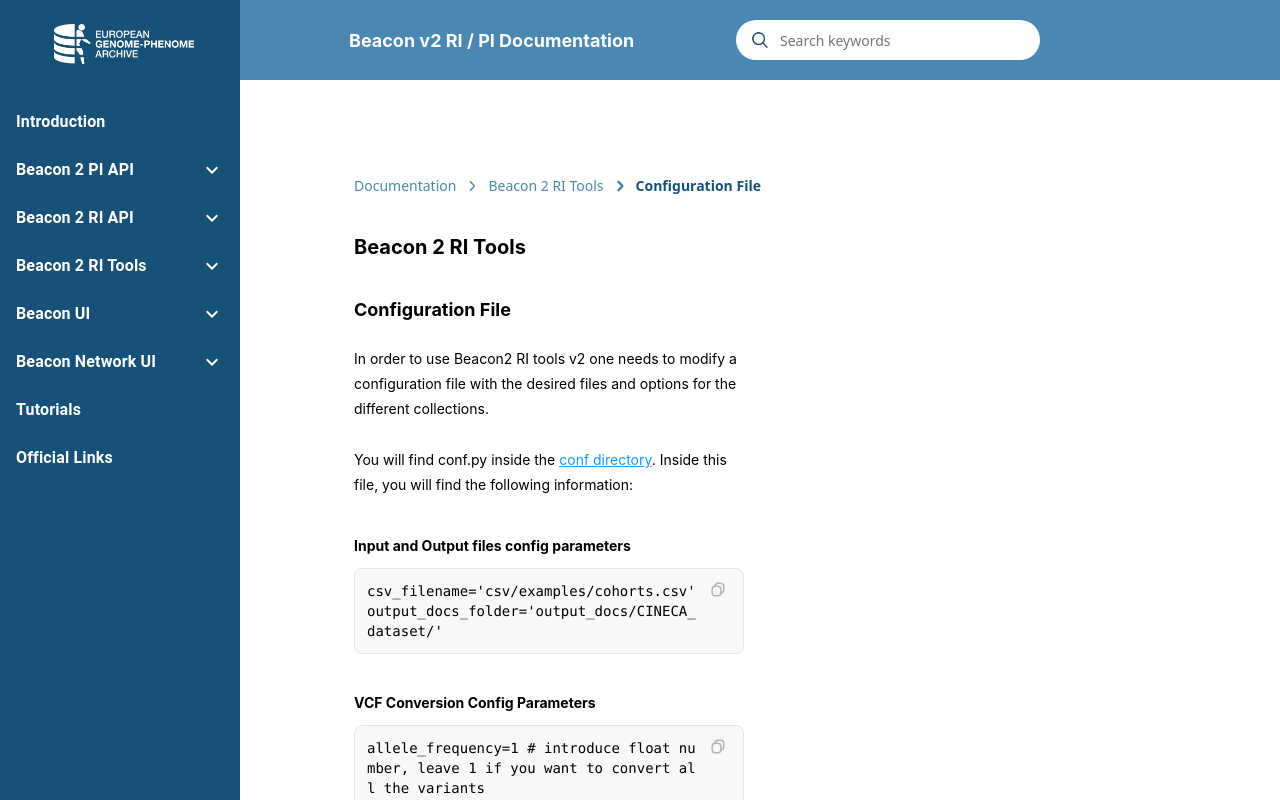
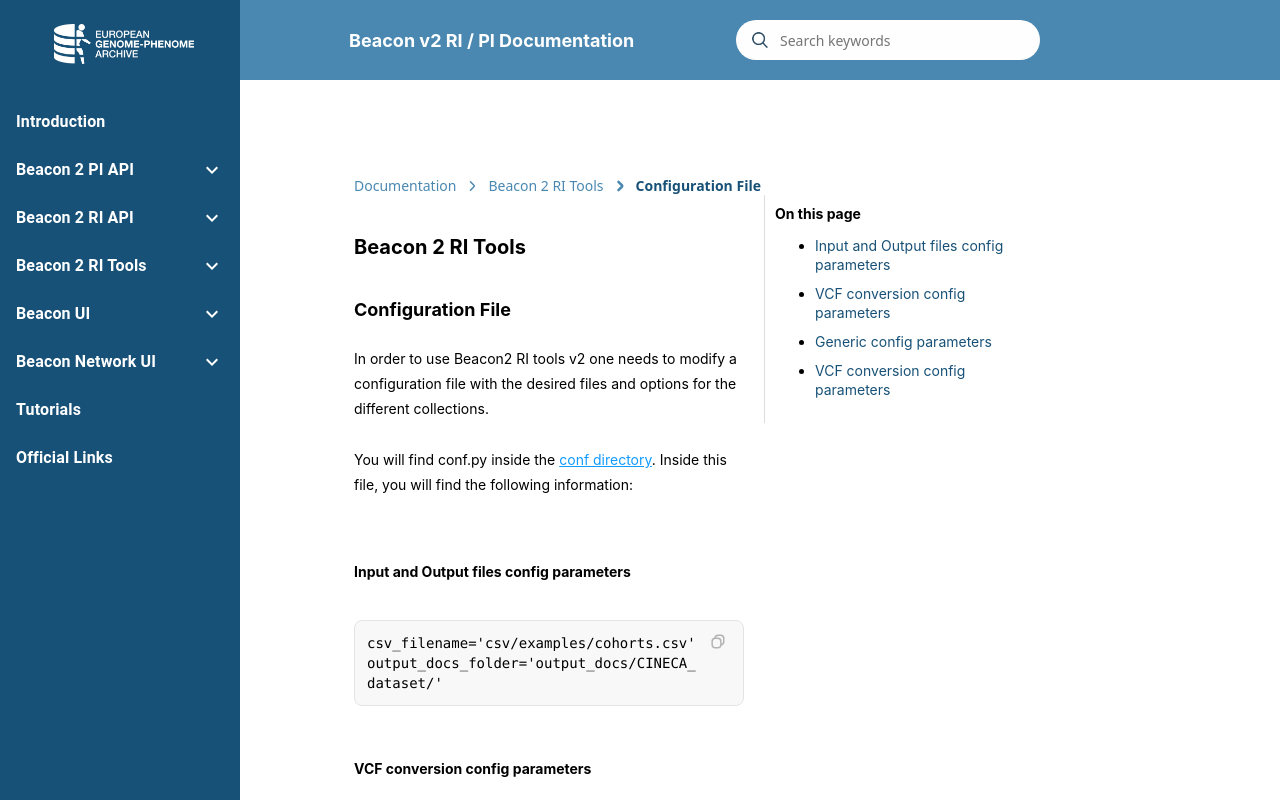
Before and after one commit to costero-e/beacon-ri-documentation, a React (Create React App) app in the folder docu-app/: page /configuration-file in a window 1280 px wide. Built offline with nearby package versions, Linux system fonts and the light colour scheme.

Commit message:
Added paragraphs connected to ids

```diff
--- a/docu-app/src/App.tsx
+++ b/docu-app/src/App.tsx
@@ -202,7 +202,6 @@ function App() {
                 <Route path="/official-links" element={<OfficialLinks />} />
               </Routes>
             </div>
-            <OnThisPage />
           </div>
         </div>
       </Router>
--- a/docu-app/src/components/Navbar.css
+++ b/docu-app/src/components/Navbar.css
@@ -47,7 +47,6 @@
   color: #274a62;
   background-color: rgb(255 254 254);
   font-size: 14px;
-
   font-family: system-ui, -apple-system, BlinkMacSystemFont, "Segoe UI", Roboto,
     Oxygen, Ubuntu, Cantarell, "Open Sans", "Helvetica Neue", sans-serif;
 }
--- a/docu-app/src/index.css
+++ b/docu-app/src/index.css
@@ -207,6 +207,7 @@ li code {
   flex: 1;
   max-width: 250px;
   flex-shrink: 0;
+  height: auto;
 }
 
 .onThisPageContainer {
@@ -217,8 +218,6 @@ li code {
   border-right: none;
   border-bottom: none;
   font-size: 14px;
-  margin-top: 30px;
-  margin-left: -70px;
 }
 
 .onThisPageContainer.hidden {
@@ -235,10 +234,11 @@ li code {
 
 .onThisPageLink {
   text-decoration: none;
-  color: #0056b3;
+  color: #185177 !important;
 }
 .onThisPageLink.active {
   font-weight: bold;
+  color: #185177 !important;
 }
 
 .onThisPageLink:hover {
--- a/docu-app/src/pages/Beacon2PIAPI/PiApiConfiguration.tsx
+++ b/docu-app/src/pages/Beacon2PIAPI/PiApiConfiguration.tsx
@@ -209,7 +209,10 @@ const PiApiConfiguration = () => {
               query that dataset.
             </li>
           </ul>
-          <h4>Edit the .yml files inside permissions/datasets</h4>
+          <br></br>
+          <h4 id="edit-yml-files">
+            Edit the .yml files inside permissions/datasets
+          </h4>
           <p>
             For a <b>public dataset</b>, edit the public_datasets.yml file
             inside permissions folder and add the dataset with the exact name it
--- a/docu-app/src/pages/Beacon2PIAPI/PiAutomatedDeployment.tsx
+++ b/docu-app/src/pages/Beacon2PIAPI/PiAutomatedDeployment.tsx
@@ -77,7 +77,7 @@ const PiAutomatedDeployment = () => {
         <div className="contentColumn">
           <h3>Beacon 2 Production Implementation API</h3>
 
-          <h2>Prerequisites</h2>
+          <h2 id="prerequisites">Prerequisites</h2>
           <p>
             You should have installed:
             <ul>
@@ -112,7 +112,7 @@ const PiAutomatedDeployment = () => {
               </li>
             </ul>
           </p>
-          <h2 className="automated-deployment">Automated Deployment</h2>
+          <h2 id="automated-deployment">Automated Deployment</h2>
           <p>
             This deployment just uses a bash script and a Makefile and only
             ready for the mongo database case production.
--- a/docu-app/src/pages/Beacon2PIAPI/PiQueryingApi.tsx
+++ b/docu-app/src/pages/Beacon2PIAPI/PiQueryingApi.tsx
@@ -3,6 +3,7 @@ import { useEffect, useState } from "react";
 import { useLocation } from "react-router-dom";
 import copyIcon from "../../assets/copy-symbol.svg";
 import OnThisPage from "../../components/OnThisPage";
+import noteSymbol from "../../assets/note-symbol.png";
 
 const PiQueryingAPI = () => {
   const location = useLocation();
@@ -526,7 +527,7 @@ const PiQueryingAPI = () => {
             </tbody>
           </table>
 
-          <h2>GET query examples</h2>
+          <h2 id="pi-get-examples">GET query examples</h2>
 
           <h5 className="cursive">Beacon Sequence Query</h5>
           <div className="codeSnippet">
@@ -1168,7 +1169,8 @@ const PiQueryingAPI = () => {
               </tr>
             </tbody>
           </table>
-          <h6 className="underline">POST query examples</h6>
+
+          <h2 id="pi-post-examples">POST query examples</h2>
 
           <div className="note">
             <img
--- a/docu-app/src/pages/Beacon2RIAPI/ApiConfiguration.tsx
+++ b/docu-app/src/pages/Beacon2RIAPI/ApiConfiguration.tsx
@@ -123,6 +123,7 @@ const ApiConfiguration = () => {
               query that dataset.
             </li>
           </ul>
+          <br></br>
           <p>
             There are two possible methods to administer these permissions for
             your datasets in beacon:
@@ -205,7 +206,7 @@ const ApiConfiguration = () => {
               </button>
             </pre>
           </div>
-
+          <br></br>
           <h4 id="method-2">Method 2: Launching the beacon admin UI</h4>
           <p>
             Create an .env file inside permissions/permissions-ui/web folder and
@@ -371,9 +372,7 @@ const ApiConfiguration = () => {
                 "PATCH", "GET", "OPTIONS"),
                 <br />
                 &nbsp;&nbsp;&nbsp;&nbsp;&nbsp;&nbsp;&nbsp;&nbsp;&nbsp;&nbsp;&nbsp;&nbsp;allow_headers=DEFAULT_ALLOW_HEADERS)&#125;
-                <br />
                 &nbsp;&nbsp;&nbsp;&nbsp;&#125;)
-                <br />
               </code>
               <button
                 className="copyButtonCode"
--- a/docu-app/src/pages/Beacon2RIAPI/QueryingApi.tsx
+++ b/docu-app/src/pages/Beacon2RIAPI/QueryingApi.tsx
@@ -522,7 +522,7 @@ const QueryingAPI = () => {
             </tbody>
           </table>
 
-          <h2 id="get-query-examples">GET query examples</h2>
+          <h4 id="get-query-examples">GET query examples</h4>
 
           <h5 className="cursive">Beacon Sequence Query</h5>
           <div className="codeSnippet">
@@ -1078,7 +1078,9 @@ const QueryingAPI = () => {
               </tr>
             </tbody>
           </table>
-          <h6 className="underline">POST query examples</h6>
+          <h4 className="underline" id="post-query-examples">
+            POST query examples
+          </h4>
 
           <h5 className="cursive">Genomic query</h5>
           <div className="codeSnippet">
--- a/docu-app/src/pages/Beacon2RITools/ConfigFileTools.tsx
+++ b/docu-app/src/pages/Beacon2RITools/ConfigFileTools.tsx
@@ -64,7 +64,9 @@ const ConfigFileTools: React.FC = () => {
             . Inside this file, you will find the following information:
           </p>
 
-          <h4>Input and Output files config parameters</h4>
+          <h2 id="input-output-files-config">
+            Input and Output files config parameters
+          </h2>
           <div className="codeSnippet">
             <pre>
               <code id="input-output-config">
@@ -91,7 +93,7 @@ const ConfigFileTools: React.FC = () => {
             </pre>
           </div>
 
-          <h4>VCF Conversion Config Parameters</h4>
+          <h2 id="VCF-conversion">VCF conversion config parameters</h2>
           <div className="codeSnippet">
             <pre>
               <code id="vcf-config">
@@ -127,7 +129,7 @@ const ConfigFileTools: React.FC = () => {
             </pre>
           </div>
 
-          <h4>Generic config parameters</h4>
+          <h2 id="generic-config-parameters">Generic config parameters</h2>
           <p>
             The first part of this configuration only concerns the conversion of
             CSV to BFF. It is used only when you are converting from CSV.
@@ -158,7 +160,9 @@ const ConfigFileTools: React.FC = () => {
             can be modified in this path.
           </p>
 
-          <h4>VCF conversion config parameters</h4>
+          <h2 id="VCF-conversion-config-parameters">
+            VCF conversion config parameters
+          </h2>
           <p>
             The second part of the configuration file pertains to the VCF to BFF
             conversion. This only needs to be used in case you are using a VCF
--- a/docu-app/src/pages/Beacon2RITools/ConversionVCFBFF.tsx
+++ b/docu-app/src/pages/Beacon2RITools/ConversionVCFBFF.tsx
@@ -73,7 +73,7 @@ const ConversionVCFBFF = () => {
         <div className="contentColumn">
           <h3>Beacon 2 RI Tools</h3>
           <h1>Conversion from VCF to BFF</h1>
-          <h4>Reading your VCF</h4>
+          <h2 id="reading-VCF">Reading your VCF</h2>
           <p>
             Beacon RI Tools v2 will read the different columns for your variants
             in the VCF and place them inside the Legacy Variation schema for the
@@ -140,7 +140,7 @@ const ConversionVCFBFF = () => {
               not filled in)
             </p>
           </ul>
-          <h4>Variant data conversion</h4>
+          <h2 id="variant-data-conversion"> Variant data conversion</h2>
           <p>
             If you do not want to fill the CSV file for the genomicVariations
             collection or you already have your data in the VCF format, you can
@@ -322,7 +322,7 @@ const ConversionVCFBFF = () => {
             At this point, you should have your data ready to be injected into
             the Beacon v2 RI API.
           </p>
-          <h4>Case Level Data conversion</h4>
+          <h2 id="case-level-data-conversion">Case level data conversion</h2>
           <p>
             If you are converting with the paramater <b>case_level_data</b> to
             True, this will add data into two collections: <b>targets</b> and
--- a/docu-app/src/pages/Beacon2RITools/StartingGuide.tsx
+++ b/docu-app/src/pages/Beacon2RITools/StartingGuide.tsx
@@ -126,7 +126,7 @@ const StartingGuide: React.FC = () => {
             {""} of the same repository.
           </p>
 
-          <h2>Installation Guide</h2>
+          <h2 id="installation-guide">Installation Guide</h2>
           <p>
             First of all, clone or download the Beacon2 RI tools v2 repository
             to your computer:
```
Also changed, not shown: docu-app/src/pages/Beacon2RITools/CreatingCSVs.tsx (+2 -6 lines).
